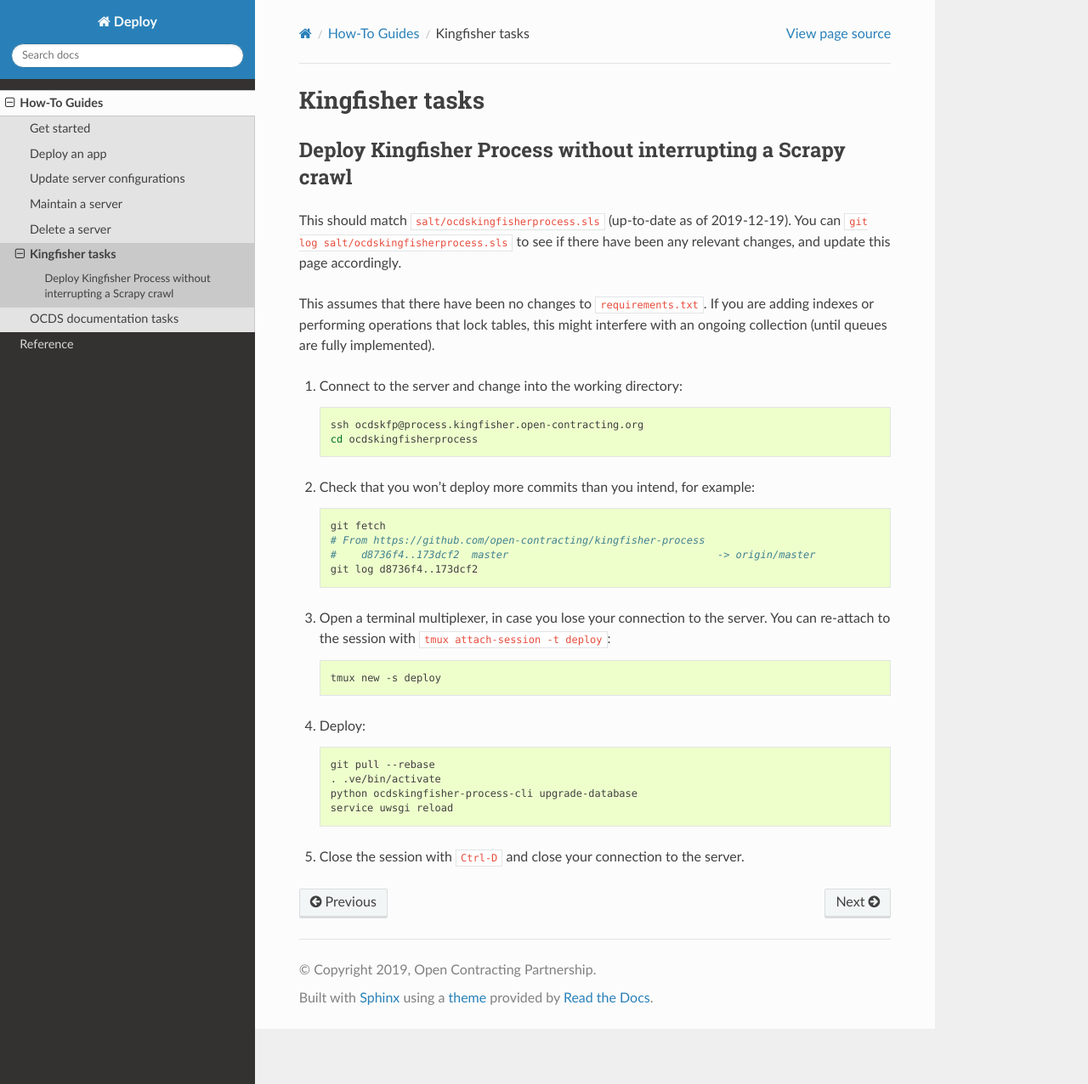
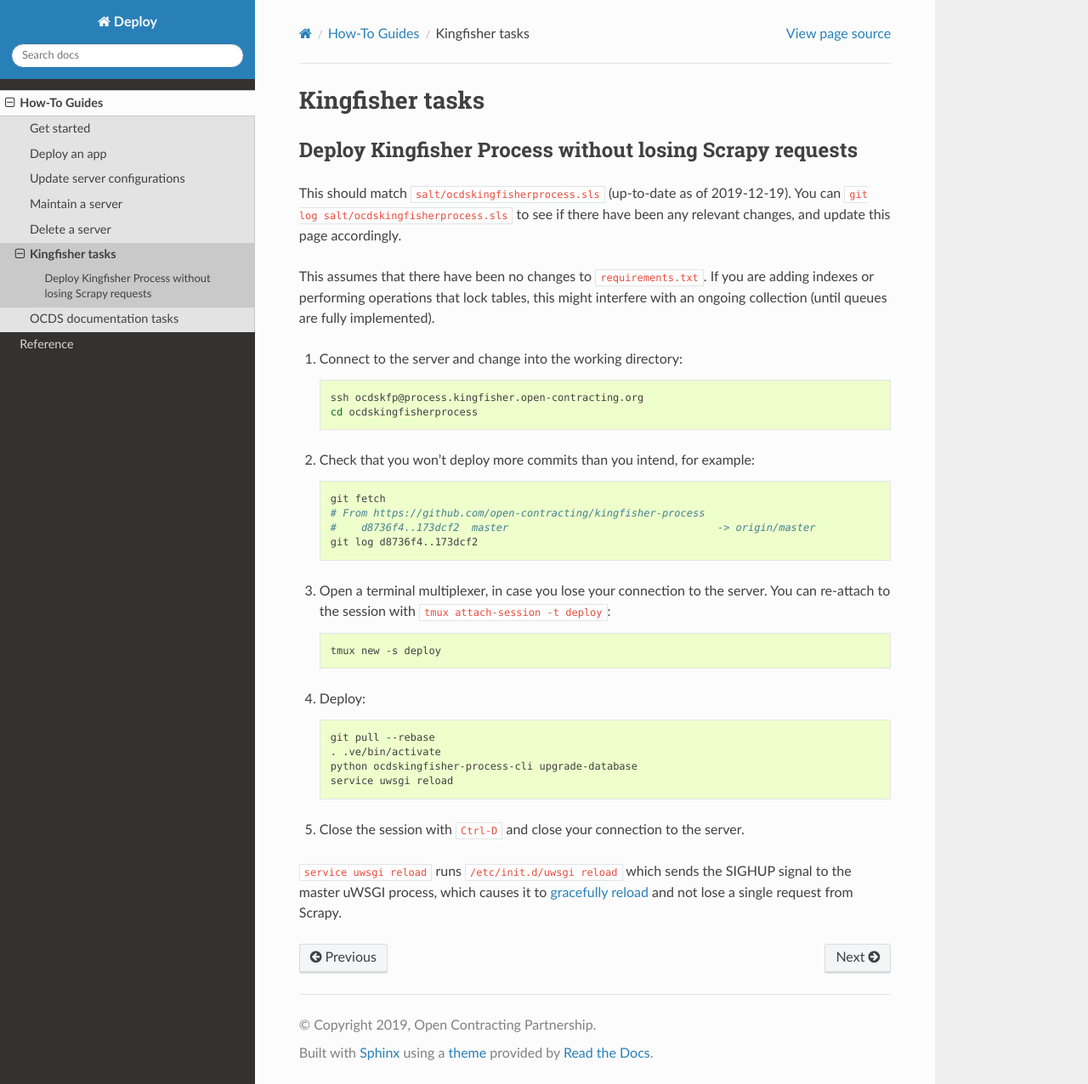
Before and after one commit to open-contracting/deploy, a Sphinx documentation site: the page built from docs/how-to/kingfisher.rst, in a window 1280 px wide and 1276 px high. Shown: the whole window at 85% size. Built offline with Sphinx 7.4.7 and the Read the Docs theme 2.0.0, drawn with Linux system fonts in a browser that asks for light colours.

Commit message:
Add explanation around uwsgi reload

```diff
--- a/docs/how-to/kingfisher.rst
+++ b/docs/how-to/kingfisher.rst
@@ -1,8 +1,8 @@
 Kingfisher tasks
 ================
 
-Deploy Kingfisher Process without interrupting a Scrapy crawl
--------------------------------------------------------------
+Deploy Kingfisher Process without losing Scrapy requests
+--------------------------------------------------------
 
 This should match ``salt/ocdskingfisherprocess.sls`` (up-to-date as of 2019-12-19). You can ``git log salt/ocdskingfisherprocess.sls`` to see if there have been any relevant changes, and update this page accordingly.
 
@@ -40,3 +40,5 @@ This assumes that there have been no changes to ``requirements.txt``. If you are
       service uwsgi reload
 
 #. Close the session with ``Ctrl-D`` and close your connection to the server.
+
+``service uwsgi reload`` runs ``/etc/init.d/uwsgi reload`` which sends the SIGHUP signal to the master uWSGI process, which causes it to `gracefully reload <https://uwsgi-docs.readthedocs.io/en/latest/Management.html#reloading-the-server>`__ and not lose a single request from Scrapy.
```
